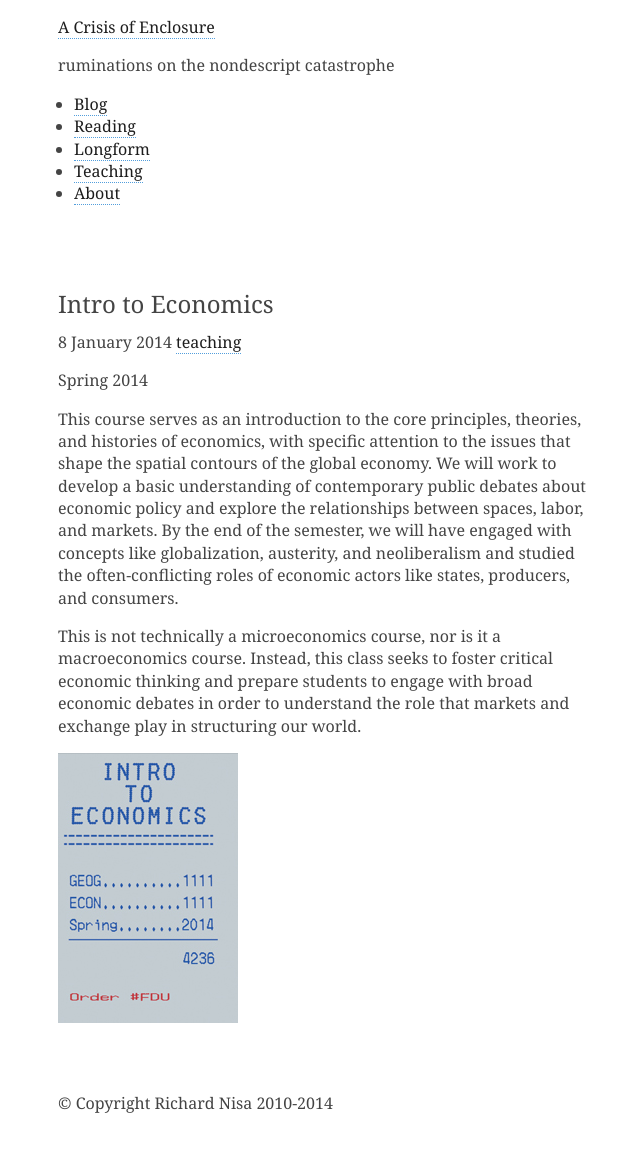
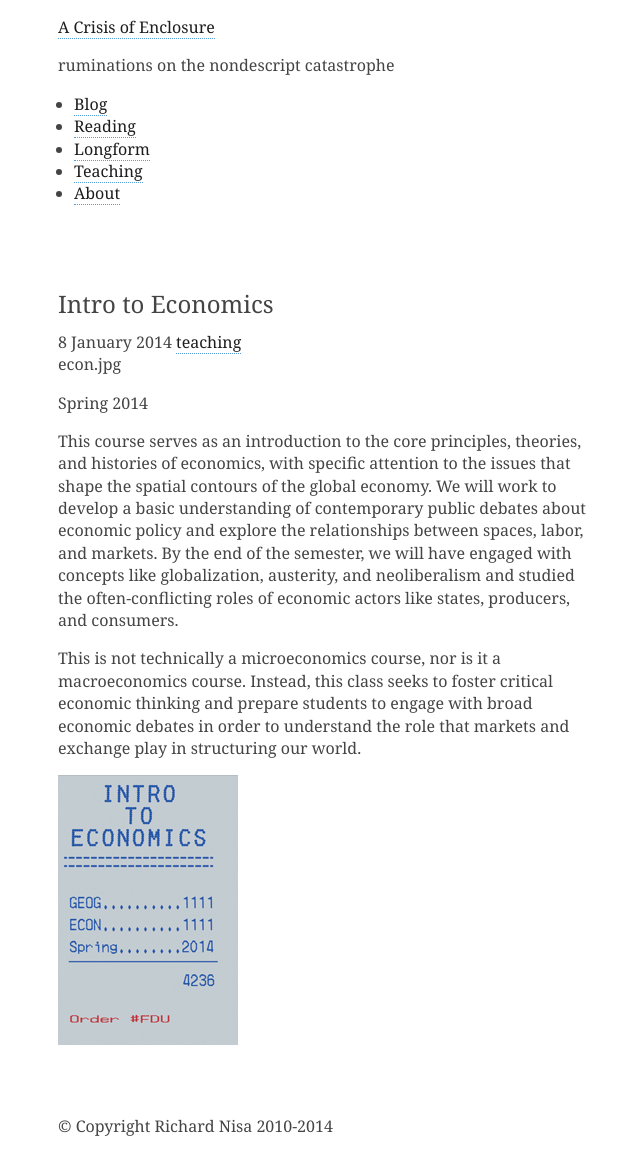
Before and after one commit to nisaface/nisaface.github.io, a Jekyll site: the page built from _posts/2014-01-08-intro_to_economics.md, in a window 1280 px wide. Shown: the whole page, without its empty margins (318-958 px from the left). Built offline with Jekyll 4.4.1, drawn with Linux system fonts in a browser that asks for light colours; before the commit the page ends 1147 px from its top, so only the background shows below that.

Commit message:
trying to  figure out images?

```diff
--- a/_layouts/post.html
+++ b/_layouts/post.html
@@ -8,6 +8,7 @@
     <time class="post-date">{{ page.date | | date: "%-d %B %Y" }}</time>
     <a class="post-category" href="/category/{{ page.category }}/">{{ page.category }}</a>
   </header>
+  <div class="post-cover">{{ page.cover }}</div>
   <div class="post-content">
     {{ page.content | markdownify }}
   </div>
--- a/_posts/2014-01-08-intro_to_economics.md
+++ b/_posts/2014-01-08-intro_to_economics.md
@@ -14,4 +14,4 @@
 
 This is not technically a microeconomics course, nor is it a macroeconomics course. Instead, this class seeks to foster critical economic thinking and prepare students to engage with broad economic debates in order to understand the role that markets and exchange play in structuring our world.
 
-![Alt text](img/econ.jpg)
+![Alt text](../img/econ.jpg)
```
Also changed, not shown: README.md.
